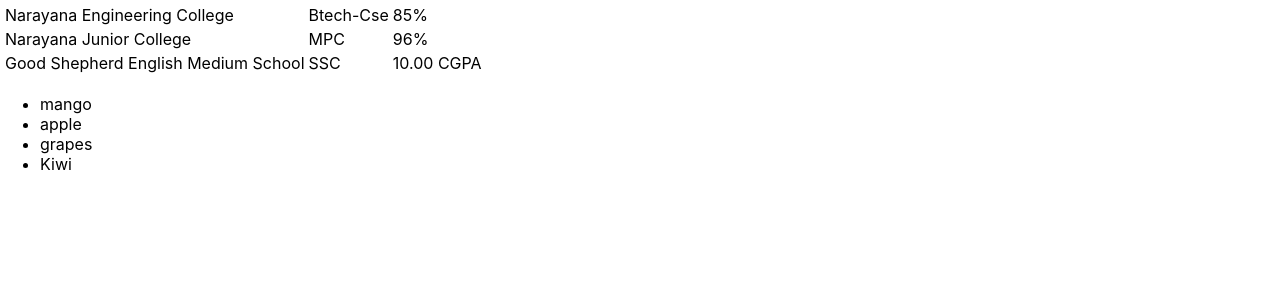
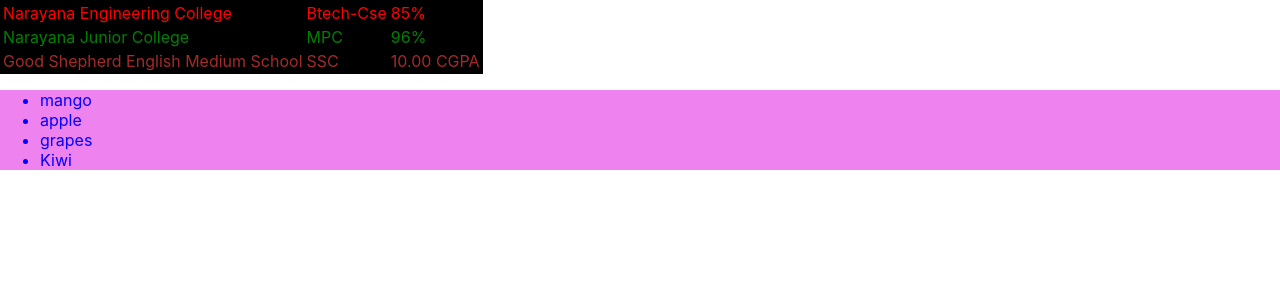
Before and after one commit to KomaliKolli/reactclass, a React (Create React App) app: page / in a window 1280 px wide. Shown: the top 300 px of the page. Built offline with nearby package versions, Linux system fonts and the light colour scheme.

Commit message:
css styling added

```diff
--- a/src/App.js
+++ b/src/App.js
@@ -9,7 +9,7 @@
 function App() {
   return (
     <div>
-   <table>
+   <table style={{backgroundColor:"black"}}>
    <Trcomponent/>
 
    </table>
--- a/src/components/tr component/li component/li component.js
+++ b/src/components/tr component/li component/li component.js
@@ -1,14 +1,19 @@
-import UlComponent from "../ul component/ul component";
+
 
 
 
 var LiComponent=()=>{
+    const color={
+        color:"blue",
+
+
+    }
     return(
         <div>
-        <li>mango</li>
-        <li>apple</li>
-        <li>grapes</li>
-        <li>Kiwi</li>
+        <li style={color}>mango</li>
+        <li style={color}>apple</li>
+        <li style={color}>grapes</li>
+        <li style={color}>Kiwi</li>
         </div>
 
 
--- a/src/components/tr component/tr component.js
+++ b/src/components/tr component/tr component.js
@@ -3,23 +3,25 @@
 
 var Trcomponent = ()=>{
     return(
-        <div>
-        <tr>
+        <>
+
+        <tr style={{color:"red"}}>
             <td>Narayana Engineering College</td>
             <td>Btech-Cse</td>
             <td>85%</td>
         </tr>
-        <tr>
-            <td>Narayana Junior College</td>
+        <tr style={{color:"green"}}>
+            <td >Narayana Junior College</td>
             <td>MPC</td>
-            <td>96%</td>
+            <td >96%</td>
         </tr>
-        <tr>
-            <td>Good Shepherd English Medium School</td>
-            <td>SSC</td>
+        <tr style={{color:"brown",borderRadius:"2px solid black"}}>
+            <td >Good Shepherd English Medium School</td>
+            <td >SSC</td>
             <td>10.00 CGPA</td>
         </tr>
-        </div>
+
+        </>
 
 
     );
--- a/src/components/tr component/ul component/ul component.js
+++ b/src/components/tr component/ul component/ul component.js
@@ -4,7 +4,7 @@
 
 var UlComponent=()=>{
     return(
-        <ul>
+        <ul style={{backgroundColor:"violet"}}>
            <LiComponent></LiComponent>
         </ul>
     );
```
